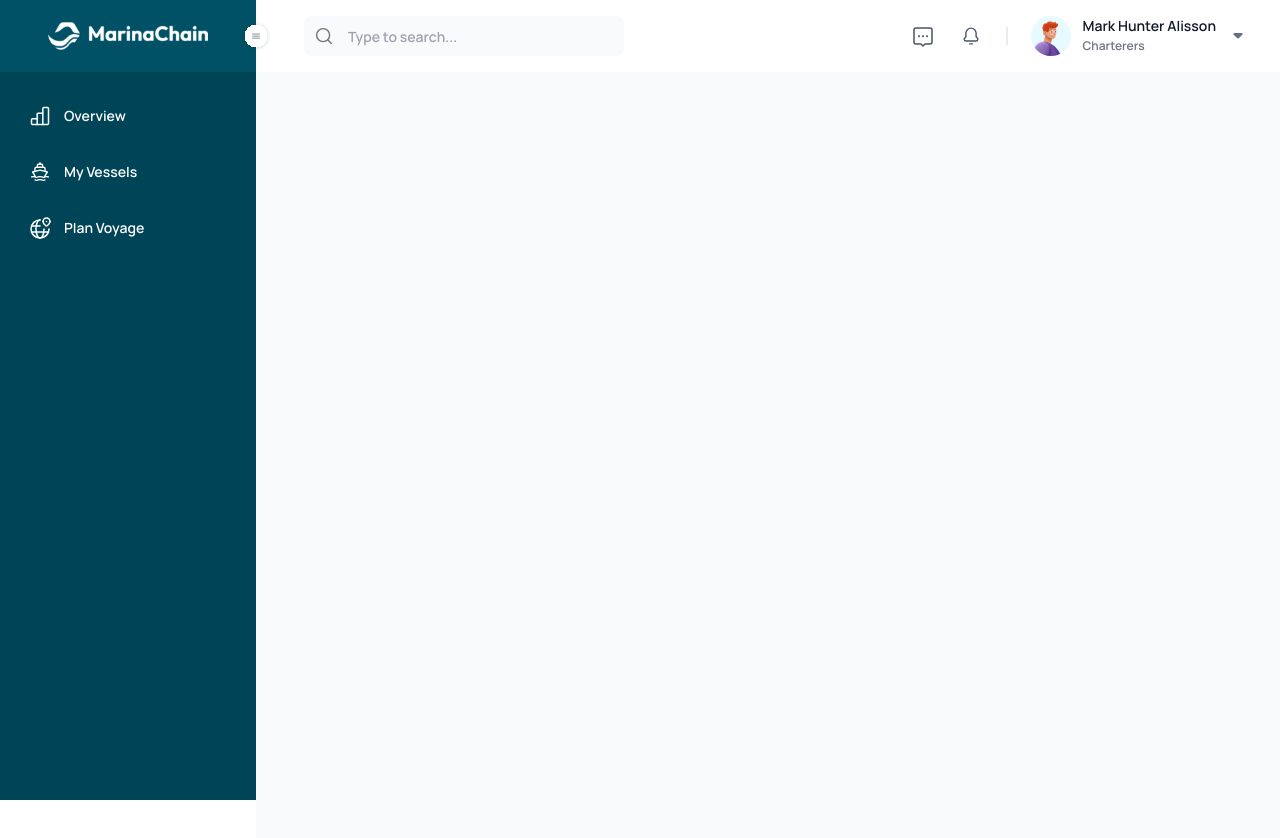
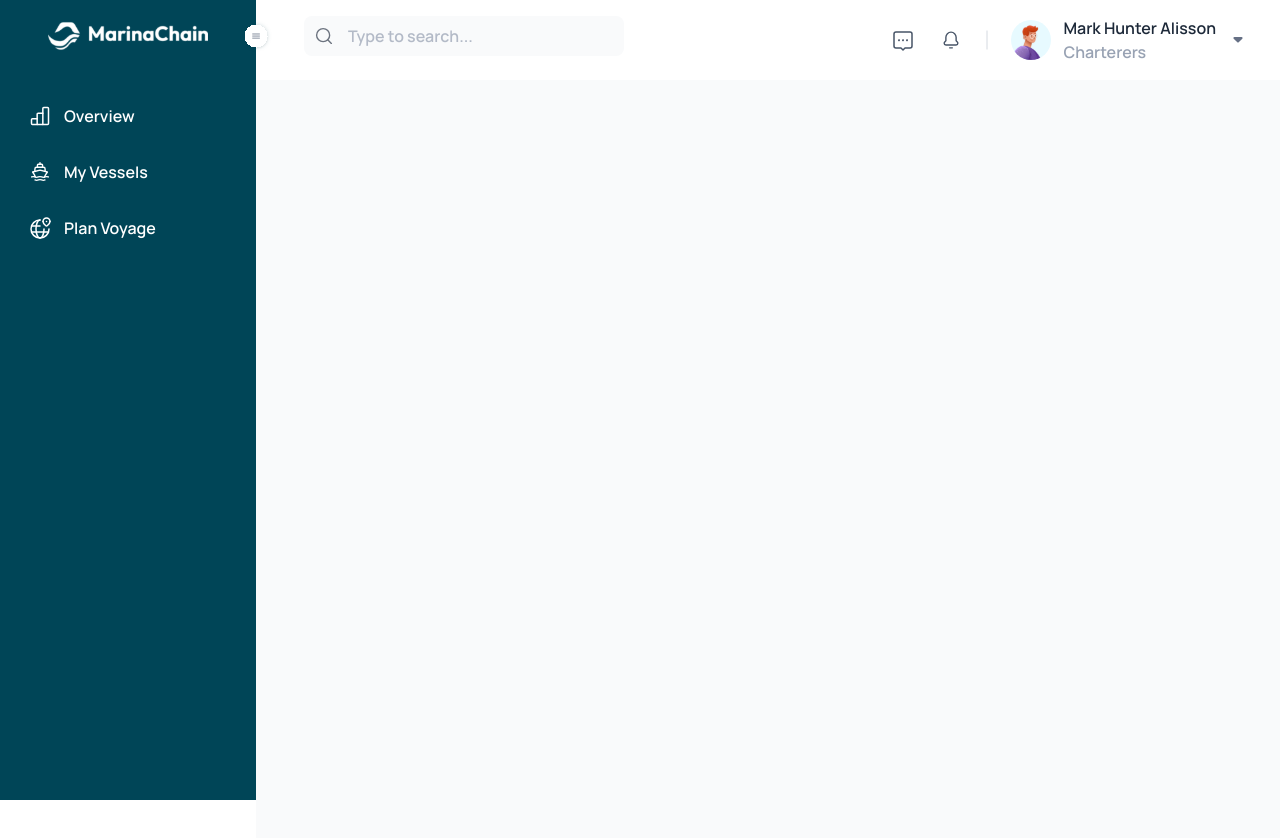
Before and after one commit to jonathanjie/mrn-frontend, a Vue app: page / in a window 1280 px wide. Shown: the top 838 px of the page. Built offline with nearby package versions, Linux system fonts and the light colour scheme.

Commit message:
refactor tailwind config

```diff
--- a/tailwind.config.js
+++ b/tailwind.config.js
@@ -12,34 +12,96 @@ module.exports = {
       teal: colors.teal,
       cyan: colors.cyan,
       gray: colors.gray,
+      gray: {
+        DEFAULT: '#98A2B3',
+        900: '#1D2939',
+        800: '#344054',
+        700: '#475467',
+        600: '#667085',
+        500: '#98A2B3',
+        400: '#B3BAC7',
+        300: '#D0D5DD',
+        200: '#E4E7EC',
+        100: '#F2F4F7',
+        50: '#F9FAFB',
+        25: '#FCFCFD',
+      },
       blue: {
         DEFAULT: '#004557',
+        900: '#010E1C',
         800: '#004557',
         700: '#007694',
-        600: '#0093B8',
-        100: '#CCF5FF',
-        50: '#F0FCFF',
-        system: '#1570EF',
-        sys800: '#1849A9',
+        600: '#053672',
+        500: '#06448E',
+        400: '#4179BE',
+        300: '#88A6C9',
+        200: '#CDDAE8',
+        100: '#EAEFF6',
+        75: '#E6ECF4',
+        50: '#F8FAFC',
       },
-      lightblue: '#007694',
-      white: '#fff',
-      darkgray: '#eaeef0',
+      sysblue: {
+        DEFAULT: '#1570EF',
+        900: '#194185',
+        800: '#1849A9',
+        700: '#175CD3',
+        600: '#1570EF',
+        500: '#2E90FA',
+        400: '#53B1FD',
+        300: '#84CAFF',
+        200: '#B2DDFF',
+        100: '#D1E9FF',
+        75: '#E0F2FF',
+        50: '#53B1FD',
+        25: '#F5FAFF',
+      },
+      green: {
+        DEFAULT: '#12B76A',
+        900: '#054F31',
+        800: '#05603A',
+        700: '#027A48',
+        600: '#039855',
+        500: '#12B76A',
+        400: '#32D583',
+        300: '#6CE9A6',
+        200: '#A6F4C5',
+        100: '#D1FADF',
+        50: '#ECFDF3',
+        25: '#F6FEF9',
+      },
+      yellow: {
+        DEFAULT: '#F79009',
+        900: '#7A2E0E',
+        800: '#93370D',
+        700: '#B54708',
+        600: '#DC6803',
+        500: '#F79009',
+        400: '#FDB022',
+        300: '#FEC84B',
+        200: '#FED789',
+        100: '#FEF0C7',
+        50: '#FFFAEB',
+        25: '#FFFCF5',
+      },
+      darkgray: '#EAEEF0',
       gradientblue: '#0093B8',
       gradientgreen: '#09DBA9',
-      filtergray: '#1D2939',
-      superlightblue: '#F0FCFF',
+      white: '#FFFFFF',
       black: '#000000'
     },
-    extend: {},
+    extend: {
+      gridTemplateColumns: {
+        '16': 'repeat(16, minmax(0, 1fr))',
+      },
+    },
     fontFamily: {
       'sans': ['Manrope'],
     },
     fontSize:{
-      base: ['14px','24px'],
-      tiny: ['12px', '20px'],
-      sm: ['14px', '20px'],
-      huge: ['20px', '30px']
+      12: ['12px', '20px'], // tiny
+      14: ['14px', '24px'], // base, sm
+      16: ['16px', '24px'],
+      20: ['20px', '30px'] // huge
     }
   },
   variants: {
```
